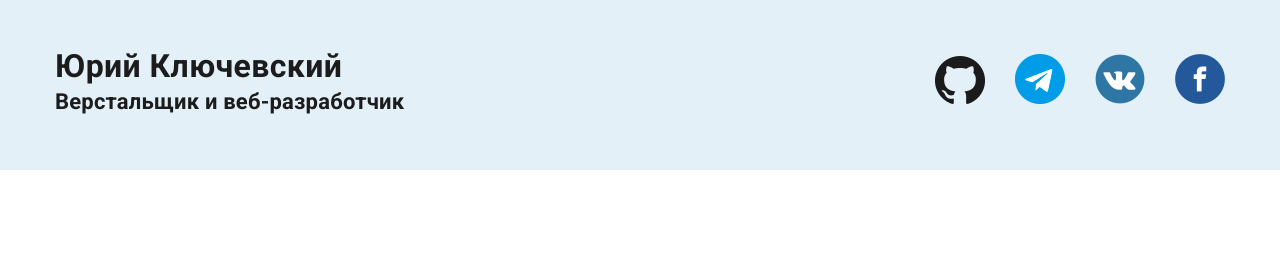
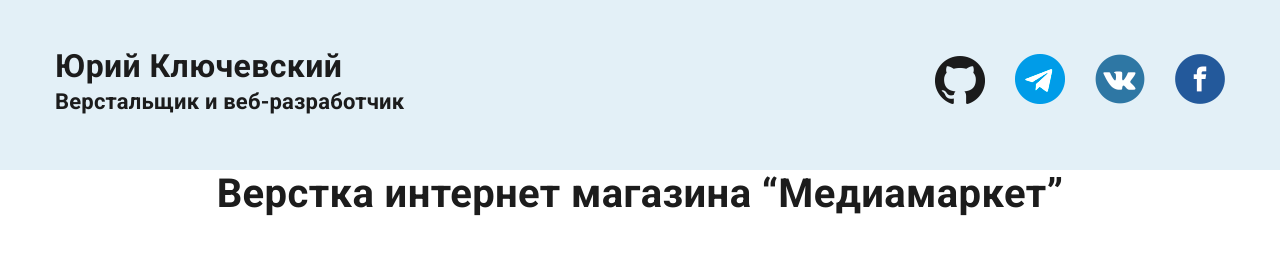
Before and after one commit to flaberfl/Portfolio, a plain HTML site: page project.html in a window 1280 px wide. Drawn offline with Linux system fonts and the light colour scheme.

Commit message:
small доделка

```diff
--- a/css/style.css
+++ b/css/style.css
@@ -199,3 +199,9 @@ h1, h2, h3 {
 .project {
     padding-top: 100px 0 50px 0;
 }
+.project-title {
+    font-size: 40px;
+    font-weight: 700;
+    letter-spacing: 0.4px;
+    text-align: center;
+}
--- a/project.html
+++ b/project.html
@@ -30,7 +30,9 @@
         </div>
     </header>
     <article class="project">
-
+        <div class="container">
+        <h1 class="project-title">Верстка интернет магазина “Медиамаркет”</h1>
+        </div>
     </article>
 </body>
 
```
